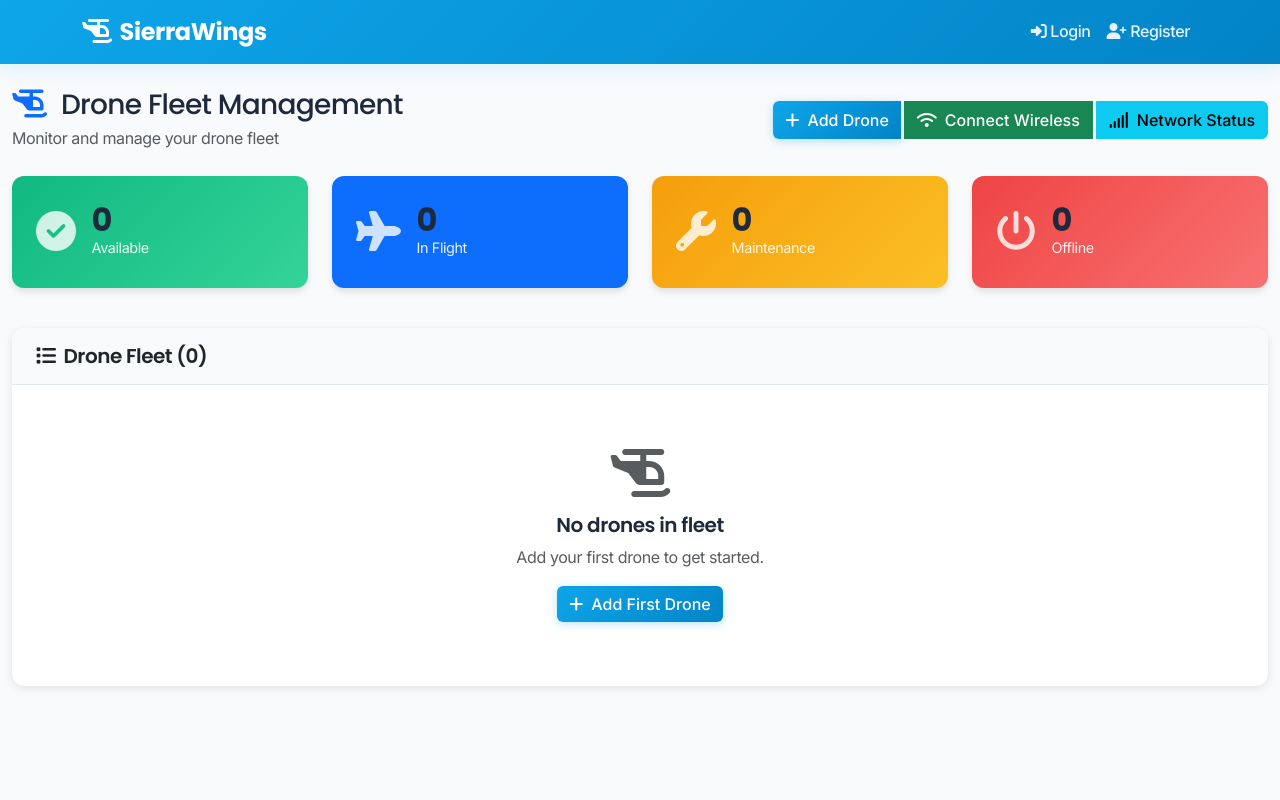
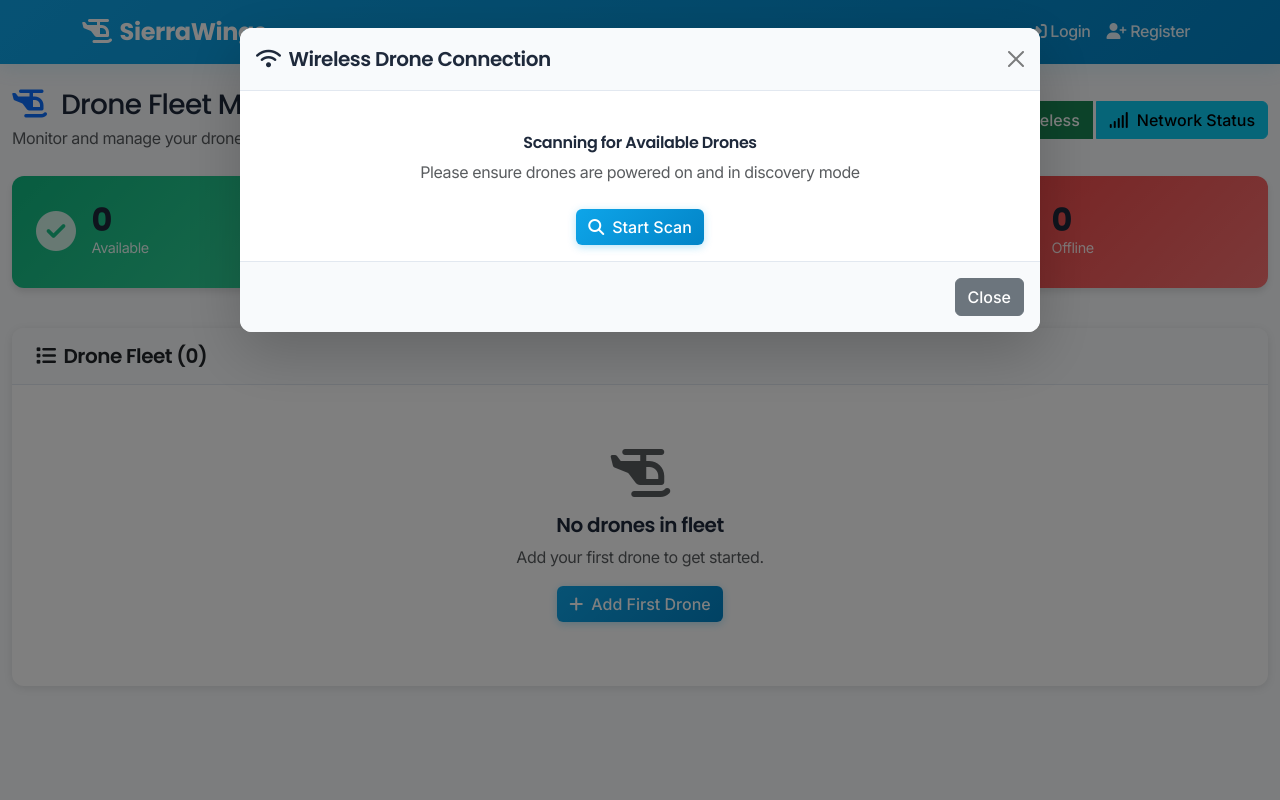
Before and after one commit to Ramandhan04/SierraWings, a Python web app: template templates/manage_drones.html in a window 1280 px wide, after a click on "Connect Wireless". Run offline with Jinja, Linux system fonts and the light colour scheme; the template is opened without the code that fills it, so the values that code supplies are empty.

Commit message:
Enable administrators to connect and register drones wirelessly to the platform
Adds a modal with scan, connection, and registration phases to `manage_drones.html` for wireless drone integration.

Replit-Commit-Author: Agent
Replit-Commit-Session-Id: 9cc6ab7a-fe5d-48d3-8ccf-c706ea943545
Replit-Commit-Screenshot-Url: https://storage.googleapis.com/screenshot-production-us-central1/a8c4bad2-10b7-4337-99c9-6de663f33ca2/c01620fb-a4a9-41c7-95f8-0c91b7c362dc.jpg

```diff
--- a/templates/manage_drones.html
+++ b/templates/manage_drones.html
@@ -238,6 +238,128 @@
                     </button>
                 </div>
             </form>
+        </div>
+    </div>
+</div>
+
+<!-- Wireless Drone Connection Modal -->
+<div class="modal fade" id="wirelessDroneModal" tabindex="-1">
+    <div class="modal-dialog modal-lg">
+        <div class="modal-content">
+            <div class="modal-header">
+                <h5 class="modal-title">
+                    <i class="fas fa-wifi me-2"></i>Wireless Drone Connection
+                </h5>
+                <button type="button" class="btn-close" data-bs-dismiss="modal"></button>
+            </div>
+            <div class="modal-body">
+                <!-- Scan Phase -->
+                <div id="scanPhase" class="text-center">
+                    <div class="mb-4">
+                        <i class="fas fa-radar fa-3x text-primary mb-3" id="scanIcon"></i>
+                        <h6>Scanning for Available Drones</h6>
+                        <p class="text-muted">Please ensure drones are powered on and in discovery mode</p>
+                    </div>
+                    <button type="button" class="btn btn-primary" onclick="scanForDrones()">
+                        <i class="fas fa-search me-2"></i>Start Scan
+                    </button>
+                </div>
+
+                <!-- Discovered Drones Phase -->
+                <div id="discoveredDronesPhase" style="display: none;">
+                    <div class="d-flex justify-content-between align-items-center mb-3">
+                        <h6>Discovered Drones</h6>
+                        <button type="button" class="btn btn-sm btn-outline-primary" onclick="scanForDrones()">
+                            <i class="fas fa-sync me-1"></i>Rescan
+                        </button>
+                    </div>
+                    <div id="discoveredDronesList" class="list-group">
+                        <!-- Discovered drones will be populated here -->
+                    </div>
+                </div>
+
+                <!-- Connection Phase -->
+                <div id="connectionPhase" style="display: none;">
+                    <div class="text-center mb-4">
+                        <h6>Connecting to Drone</h6>
+                        <div id="connectionProgress" class="progress mb-3">
+                            <div class="progress-bar progress-bar-striped progress-bar-animated"
+                                 role="progressbar" style="width: 0%"></div>
+                        </div>
+                        <div id="connectionSteps">
+                            <!-- Connection steps will be populated here -->
+                        </div>
+                    </div>
+                </div>
+
+                <!-- Registration Phase -->
+                <div id="registrationPhase" style="display: none;">
+                    <div class="alert alert-success">
+                        <i class="fas fa-check-circle me-2"></i>
+                        <strong>Connection Successful!</strong> Ready to register drone to fleet.
+                    </div>
+                    <div id="droneRegistrationInfo">
+                        <!-- Drone info for registration will be populated here -->
+                    </div>
+                </div>
+            </div>
+            <div class="modal-footer">
+                <button type="button" class="btn btn-secondary" data-bs-dismiss="modal">Close</button>
+                <button type="button" class="btn btn-success" id="registerDroneBtn"
+                        style="display: none;" onclick="registerConnectedDrone()">
+                    <i class="fas fa-plus me-2"></i>Register to Fleet
+                </button>
+            </div>
+        </div>
+    </div>
+</div>
+
+<!-- Network Status Modal -->
+<div class="modal fade" id="networkStatusModal" tabindex="-1">
+    <div class="modal-dialog modal-xl">
+        <div class="modal-content">
+            <div class="modal-header">
+                <h5 class="modal-title">
+                    <i class="fas fa-signal me-2"></i>Wireless Network Status
+                </h5>
+                <button type="button" class="btn-close" data-bs-dismiss="modal"></button>
+            </div>
+            <div class="modal-body">
+                <div id="networkStatusContent">
+                    <div class="text-center">
+                        <div class="spinner-border text-primary" role="status">
+                            <span class="visually-hidden">Loading...</span>
+                        </div>
+                        <p class="mt-2">Checking network status...</p>
+                    </div>
+                </div>
+            </div>
+            <div class="modal-footer">
+                <button type="button" class="btn btn-secondary" data-bs-dismiss="modal">Close</button>
+                <button type="button" class="btn btn-primary" onclick="checkWirelessStatus()">
+                    <i class="fas fa-sync me-2"></i>Refresh
+                </button>
+            </div>
+        </div>
+    </div>
+</div>
+
+<!-- Connection Test Modal -->
+<div class="modal fade" id="connectionTestModal" tabindex="-1">
+    <div class="modal-dialog">
+        <div class="modal-content">
+            <div class="modal-header">
+                <h5 class="modal-title">
+                    <i class="fas fa-wifi me-2"></i>Connection Test Results
+                </h5>
+                <button type="button" class="btn-close" data-bs-dismiss="modal"></button>
+            </div>
+            <div class="modal-body" id="testResultsContent">
+                <!-- Test results will be populated here -->
+            </div>
+            <div class="modal-footer">
+                <button type="button" class="btn btn-secondary" data-bs-dismiss="modal">Close</button>
+            </div>
         </div>
     </div>
 </div>
```
